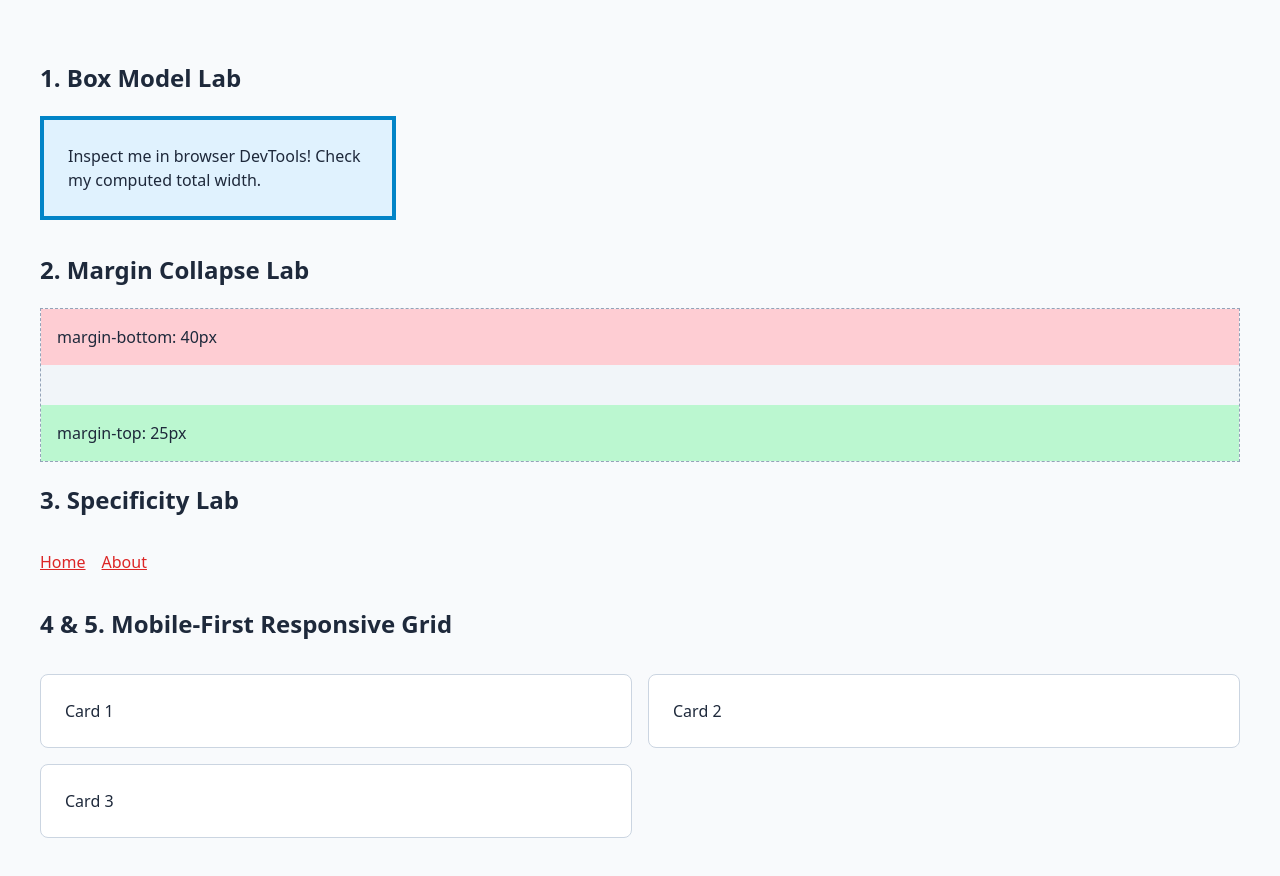
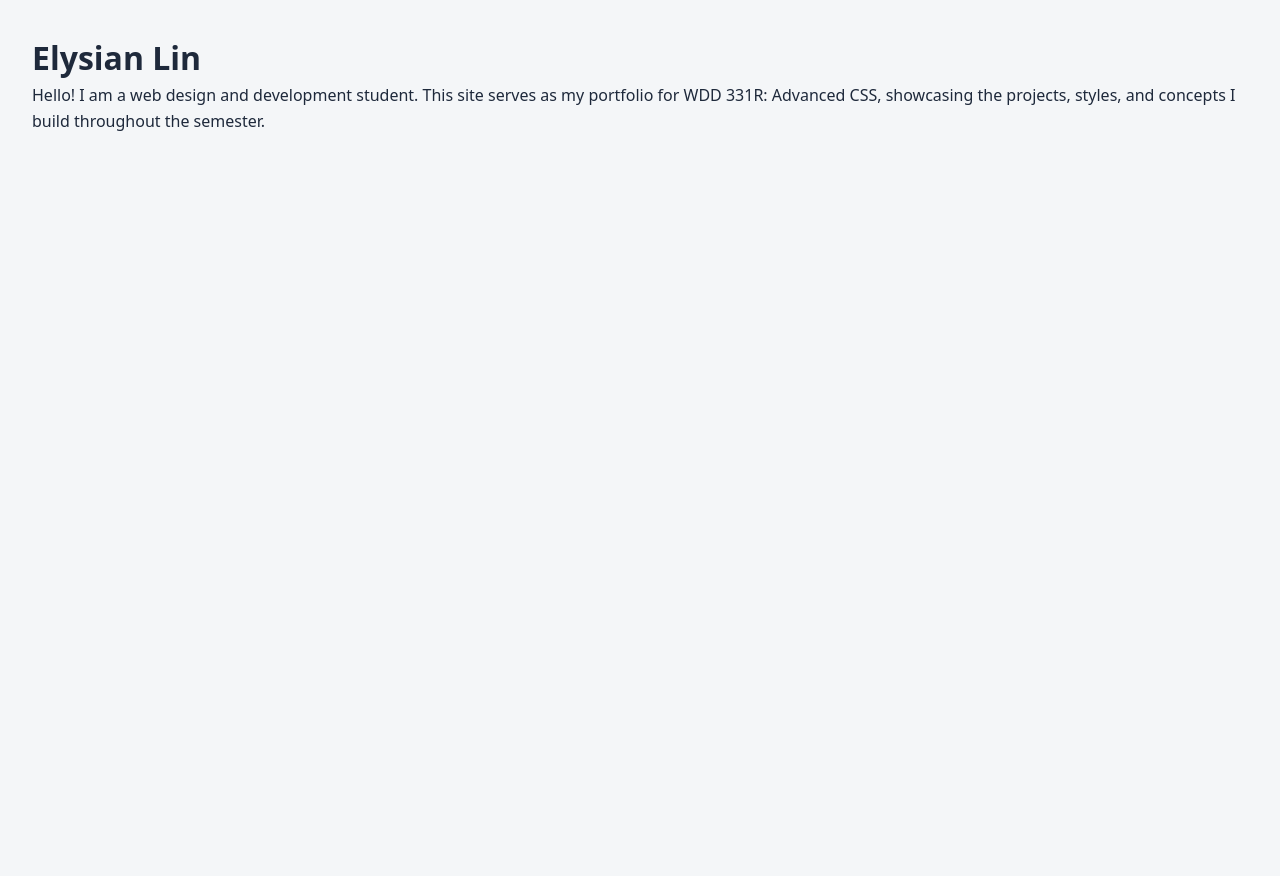
Before and after one commit to elysianlin/wdd331-portfolio, a plain HTML site: page index.html in a window 1280 px wide. After the commit the page ends 800 px from the top, so only its background shows below. Drawn offline with Linux system fonts and the light colour scheme.

Commit message:
Update README, index, and styles

```diff
--- a/css/main.css
+++ b/css/main.css
@@ -0,0 +1,34 @@
+*,
+*::before,
+*::after {
+    box-sizing: border-box;
+    margin: 0;
+    padding: 0;
+}
+
+:root {
+    --color-bg: #f4f6f8;
+    --color-text: #1e293b;
+    --color-primary: #006eb6;
+    --color-primary-hover: #004f7f;
+    --space-sm: 0.5rem;
+    --space-md: 1rem;
+    --space-lg: 2rem;
+    --font-body: system-ui, -apple-system, sans-serif;
+}
+
+body {
+    font-family: var(--font-body);
+    color: var(--color-text);
+    background-color: var(--color-bg);
+    line-height: 1.6;
+    padding: var(--space-lg);
+}
+
+a {
+    color: var(--color-primary);
+}
+
+a:hover {
+    color: var(--color-primary-hover);
+}
--- a/index.html
+++ b/index.html
@@ -1,154 +1,20 @@
 <!DOCTYPE html>
 <html lang="en">
 <head>
-  <meta charset="UTF-8">
+  <meta charset="utf-8">
   <meta name="viewport" content="width=device-width, initial-scale=1.0">
-  <title>CSS Fundamentals Practice Lab</title>
-  <style>
-    /* =========================================================
-       LAB 1: Global Reset & The Box Model
-       ========================================================= */
-    /* TODO 1a: Add the universal border-box reset here (*, *::before, *::after) */
-
-    body {
-      font-family: system-ui, sans-serif;
-      line-height: 1.5;
-      padding: 2rem;
-      background-color: #f8fafc;
-      color: #1e293b;
-    }
-
-    /* Target this card to test content-box vs border-box */
-    .box-model-card {
-      width: 300px;
-      padding: 24px;
-      border: 4px solid #0284c7;
-      margin-bottom: 2rem;
-      background-color: #e0f2fe;
-      /* Inspect this element in DevTools to see how the width changes */
-    }
-
-    /* =========================================================
-       LAB 2: Margin Collapse
-       ========================================================= */
-    .collapse-container {
-      background-color: #f1f5f9;
-      border: 1px dashed #94a3b8;
-      padding: 0; /* Notice: with no padding/border on children, margins touch */
-    }
-
-    .top-box {
-      background-color: #fecdd3;
-      padding: 1rem;
-      margin-bottom: 40px;
-    }
-
-    .bottom-box {
-      background-color: #bbf7d0;
-      padding: 1rem;
-      margin-top: 25px;
-    }
-
-    /* =========================================================
-       LAB 3: Specificity & The Cascade
-       ========================================================= */
-    /* Notice the order and selector types below. Which rule wins the color? */
-    #primary-nav .nav-link {
-      color: #dc2626; /* Red */
-    }
-
-    header nav#primary-nav li a {
-      color: #2563eb; /* Blue */
-    }
-
-    nav ul.menu li a:hover {
-      text-decoration: underline;
-    }
-
-    .menu {
-      list-style: none;
-      display: flex;
-      gap: 1rem;
-      padding: 0;
-      margin: 2rem 0;
-    }
-
-    /* =========================================================
-       LAB 4 & 5: Mobile First & Range Syntax Media Queries
-       ========================================================= */
-    /* Base styles: Mobile first (single column) */
-    .responsive-grid {
-      display: grid;
-      grid-template-columns: 1fr;
-      gap: 1rem;
-      margin-top: 2rem;
-    }
-
-    .grid-item {
-      background: white;
-      padding: 1.5rem;
-      border: 1px solid #cbd5e1;
-      border-radius: 8px;
-    }
-
-    /* TODO 4a: Rewrite using modern range syntax (width >= 640px) */
-    @media (min-width: 640px) {
-      .responsive-grid {
-        grid-template-columns: repeat(2, 1fr);
-      }
-    }
-
-    /* TODO 4b: Rewrite using modern range syntax (768px <= width <= 1024px) */
-    @media (min-width: 768px) and (max-width: 1024px) {
-      .grid-item {
-        border-color: #6366f1;
-      }
-    }
-
-    /* TODO 4c: Add a rule for large screens (width >= 1024px) for 3 columns */
-  </style>
+  <title>Elysian Lin – Portfolio</title>
+  <link rel="stylesheet" href="css/main.css">
 </head>
 <body>
-
-  <!-- 1. The Box Model -->
-  <section>
-    <h2>1. Box Model Lab</h2>
-    <div class="box-model-card">
-      Inspect me in browser DevTools! Check my computed total width.
-    </div>
-  </section>
-
-  <!-- 2. Margin Collapse -->
-  <section>
-    <h2>2. Margin Collapse Lab</h2>
-    <div class="collapse-container">
-      <div class="top-box">margin-bottom: 40px</div>
-      <div class="bottom-box">margin-top: 25px</div>
-    </div>
-  </section>
-
-  <!-- 3. Specificity -->
-  <section>
-    <h2>3. Specificity Lab</h2>
-    <header>
-      <nav id="primary-nav">
-        <ul class="menu">
-          <li><a href="#" class="nav-link">Home</a></li>
-          <li><a href="#" class="nav-link">About</a></li>
-        </ul>
-      </nav>
-    </header>
-  </section>
-
-  <!-- 4 & 5. Responsive Grid -->
-  <section>
-    <h2>4 & 5. Mobile-First Responsive Grid</h2>
-    <div class="responsive-grid">
-      <div class="grid-item">Card 1</div>
-      <div class="grid-item">Card 2</div>
-      <div class="grid-item">Card 3</div>
-    </div>
-  </section>
-
+  <header>
+    <h1>Elysian Lin</h1>
+  </header>
+  <main>
+    <p>
+      Hello! I am a web design and development student. This site serves as my portfolio
+      for WDD 331R: Advanced CSS, showcasing the projects, styles, and concepts I build throughout the semester.
+    </p>
+  </main>
 </body>
 </html>
```
Also changed, not shown: README.md.
